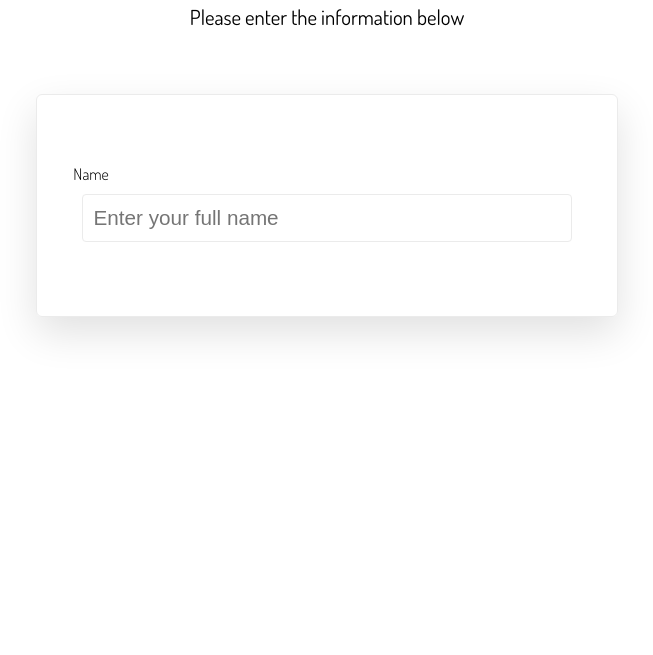
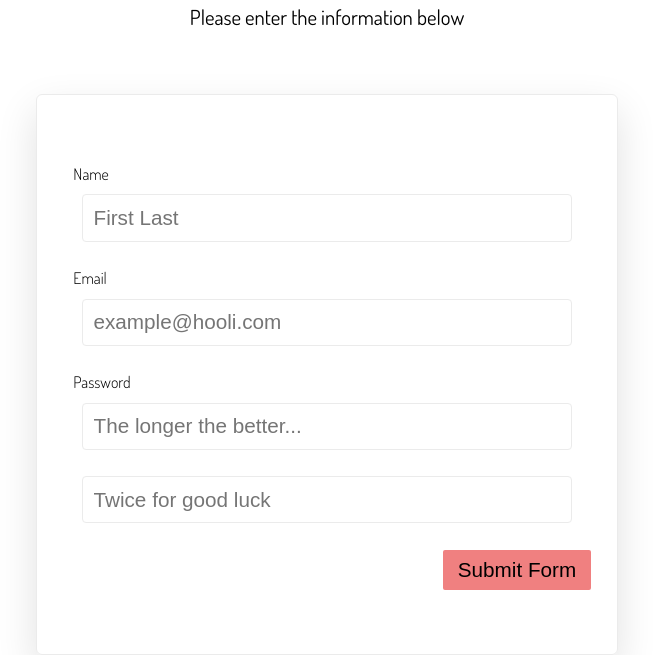
Before and after one commit to 3daddict/form-validation, a plain HTML site: page index.html in a window 1280 px wide. Shown: the part 173-828 px from the top of the page, without its empty margins (313-966 px from the left). Before the commit the page ends 800 px from the top, so only its background shows below. Drawn offline with Linux system fonts and the light colour scheme.

Commit message:
form wireframe completed

```diff
--- a/index.html
+++ b/index.html
@@ -14,12 +14,18 @@
                 <h1>Form Validation</h1>
                 <p>Please enter the information below</p>
             </div>
-            <form class="form-container" action="" method="post">
+            <form class="form-container" action="" method="post" autocomplete="off">
                 <div class="flex-row">
                     <div class="flex-col-3"></div>
                     <div class="flex-col-6">
                         <label for="name">Name</label>
-                        <input type="text" placeholder="Enter your full name" autocomplete="off"/>
+                        <input name="firstAndLast" type="text" placeholder="First Last" />
+                        <label for="email">Email</label>
+                        <input name="email" type="email" placeholder="example@hooli.com" />
+                        <label for="password">Password</label>
+                        <input name="passwordOne" type="password" placeholder="The longer the better..." autocomplete="new-password" />
+                        <input name="passwordTwo" type="password" autocomplete="new-password" placeholder="Twice for good luck" />
+                        <button type="submit">Submit Form</button>
                     </div>
                     <div class="flex-col-3"></div>
                 </div>
--- a/styles.scss
+++ b/styles.scss
@@ -49,7 +49,7 @@ p {
     }
     input {
         display: block;
-        margin: auto auto 2% auto;
+        margin: auto auto 5% auto;
         width: 90%;
         border-radius: 4px;
         border: 1px #EBEBEB solid;
@@ -60,4 +60,19 @@ p {
         padding-bottom: 2%;
         padding-left: 2%;
     }
+    button {
+        float: right;
+        border-color: unset;
+        border-style: unset;
+        border-width: unset;
+        background: lightcoral;
+        font-size: calc(1.5px + 1.5vw);
+        border-radius: 2px;
+        padding: 8px 15px;
+
+    }
+    button:hover {
+        cursor: pointer;
+        background: lightgreen;
+    }
 }
```
Also changed, not shown: styles.css, 1 other file.
